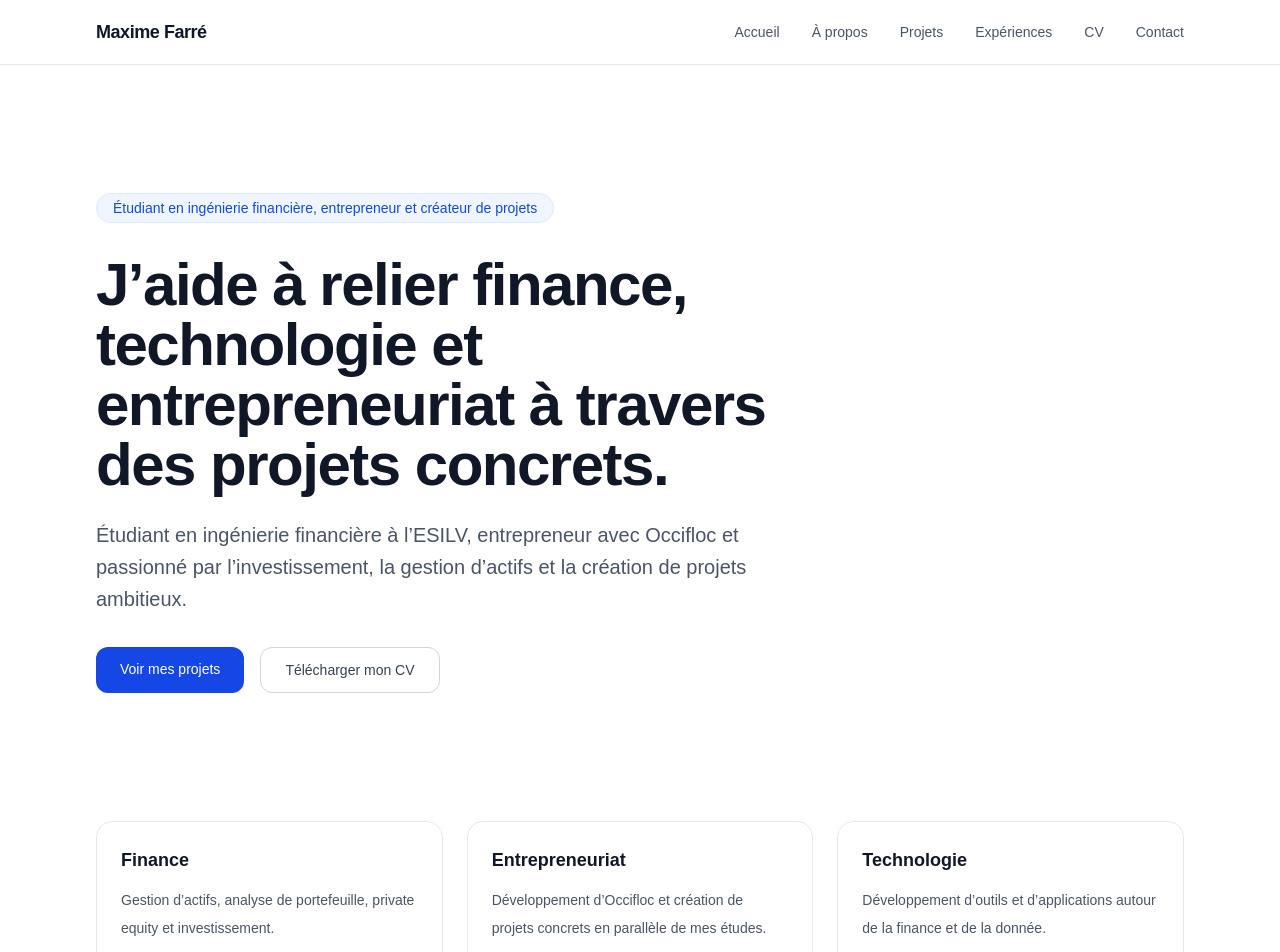
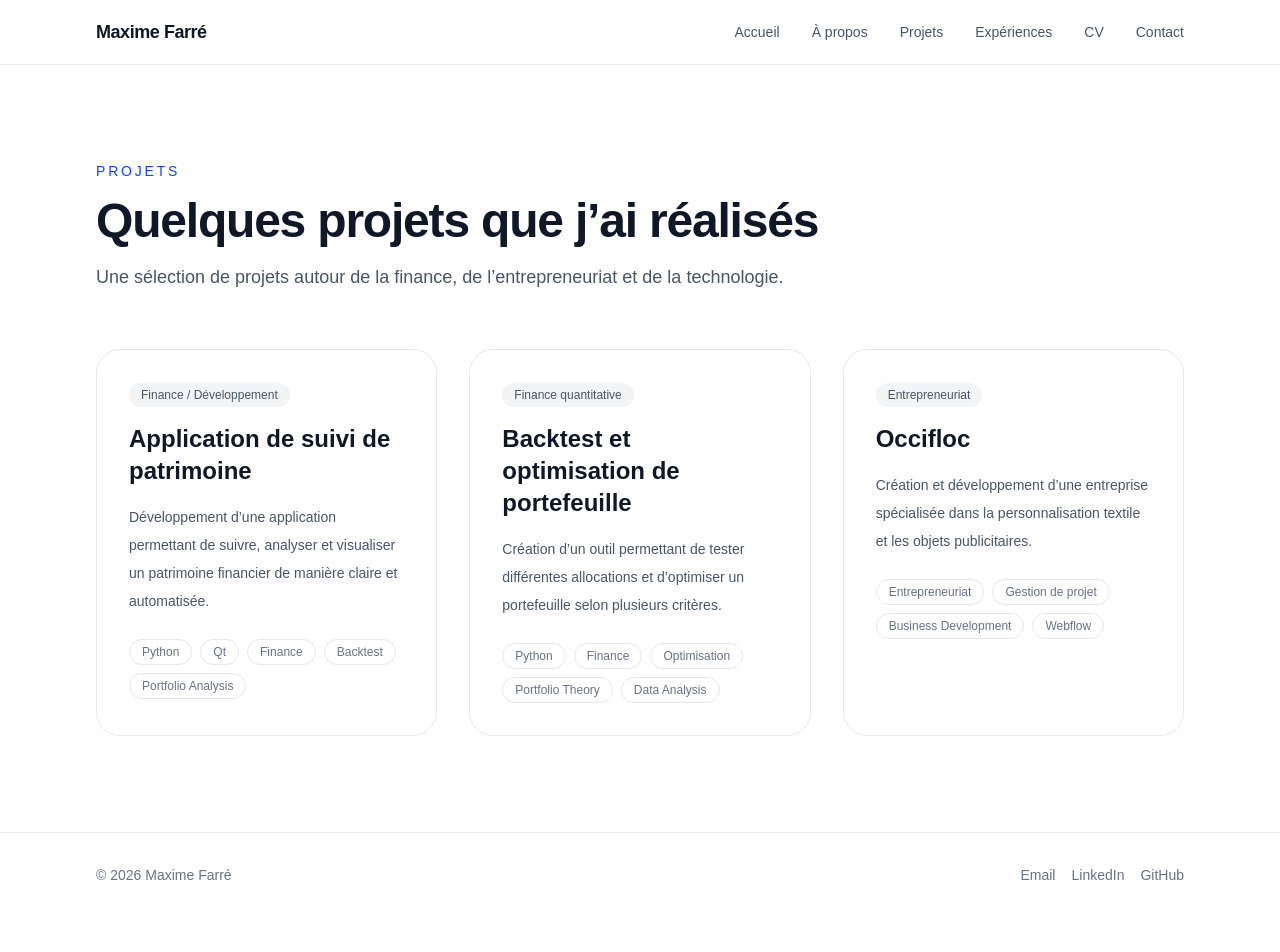
Before and after one commit to MaximeFARRE/Site_stage, a Next.js app: page / in a window 1280 px wide. Shown: the top 952 px of the page. After the commit the page ends 917 px from the top, so only its background shows below. Built offline with nearby package versions, Linux system fonts and the light colour scheme.

Commit message:
add dynamic project detail page

```diff
--- a/src/app/page.tsx
+++ b/src/app/page.tsx
@@ -1,49 +1,60 @@
+import Link from "next/link";
+
 import Container from "@/components/layout/container";
-import Hero from "@/components/home/hero";
+import { projects } from "@/data/projects";
 
-export default function HomePage() {
+export default function ProjectsPage() {
   return (
-    <>
-      <Hero />
+    <section className="py-24">
+      <Container>
+        <div className="mb-14 max-w-3xl space-y-4">
+          <p className="text-sm font-medium uppercase tracking-[0.2em] text-blue-700">
+            Projets
+          </p>
 
-      <section className="pb-24">
-        <Container className="max-w-4xl">
-          <div className="grid gap-6 md:grid-cols-3">
-            <div className="rounded-2xl border border-gray-200 bg-white p-6">
-              <h2 className="mb-3 text-lg font-semibold text-gray-900">
-                Finance
-              </h2>
+          <h1 className="text-4xl font-bold tracking-tight text-gray-900 sm:text-5xl">
+            Quelques projets que j’ai réalisés
+          </h1>
 
-              <p className="text-sm leading-7 text-gray-600">
-                Gestion d’actifs, analyse de portefeuille, private equity et
-                investissement.
+          <p className="text-lg leading-8 text-gray-600">
+            Une sélection de projets autour de la finance, de
+            l’entrepreneuriat et de la technologie.
           </p>
         </div>
 
-            <div className="rounded-2xl border border-gray-200 bg-white p-6">
-              <h2 className="mb-3 text-lg font-semibold text-gray-900">
-                Entrepreneuriat
+        <div className="grid gap-8 md:grid-cols-2 xl:grid-cols-3">
+          {projects.map((project) => (
+            <Link
+              key={project.slug}
+              href={`/projets/${project.slug}`}
+              className="group rounded-3xl border border-gray-200 bg-white p-8 transition hover:-translate-y-1 hover:border-blue-200 hover:shadow-lg"
+            >
+              <div className="mb-4 inline-flex rounded-full bg-gray-100 px-3 py-1 text-xs font-medium text-gray-600">
+                {project.category}
+              </div>
+
+              <h2 className="mb-4 text-2xl font-semibold text-gray-900 transition group-hover:text-blue-700">
+                {project.title}
               </h2>
 
-              <p className="text-sm leading-7 text-gray-600">
-                Développement d’Occifloc et création de projets concrets en
-                parallèle de mes études.
+              <p className="mb-6 text-sm leading-7 text-gray-600">
+                {project.shortDescription}
               </p>
+
+              <div className="flex flex-wrap gap-2">
+                {project.technologies.map((technology) => (
+                  <span
+                    key={technology}
+                    className="rounded-full border border-gray-200 px-3 py-1 text-xs text-gray-500"
+                  >
+                    {technology}
+                  </span>
+                ))}
               </div>
-
-            <div className="rounded-2xl border border-gray-200 bg-white p-6">
-              <h2 className="mb-3 text-lg font-semibold text-gray-900">
-                Technologie
-              </h2>
-
-              <p className="text-sm leading-7 text-gray-600">
-                Développement d’outils et d’applications autour de la finance et
-                de la donnée.
-              </p>
-            </div>
+            </Link>
+          ))}
         </div>
       </Container>
     </section>
-    </>
   );
 }
--- a/src/app/projets/page.tsx
+++ b/src/app/projets/page.tsx
@@ -1,58 +1,57 @@
-import Link from "next/link";
+import { notFound } from "next/navigation";
 
 import Container from "@/components/layout/container";
 import { projects } from "@/data/projects";
 
-export default function ProjectsPage() {
+type ProjectPageProps = {
+  params: {
+    slug: string;
+  };
+};
+
+export default function ProjectPage({ params }: ProjectPageProps) {
+  const project = projects.find((item) => item.slug === params.slug);
+
+  if (!project) {
+    notFound();
+  }
+
   return (
     <section className="py-24">
-      <Container>
-        <div className="mb-14 max-w-3xl space-y-4">
-          <p className="text-sm font-medium uppercase tracking-[0.2em] text-blue-700">
-            Projets
-          </p>
+      <Container className="max-w-4xl">
+        <div className="space-y-8">
+          <div>
+            <p className="mb-4 text-sm font-medium uppercase tracking-[0.2em] text-blue-700">
+              {project.category}
+            </p>
 
-          <h1 className="text-4xl font-bold tracking-tight text-gray-900 sm:text-5xl">
-            Quelques projets que j’ai réalisés
-          </h1>
+            <h1 className="text-4xl font-bold tracking-tight text-gray-900 sm:text-5xl">
+              {project.title}
+            </h1>
+          </div>
 
-          <p className="text-lg leading-8 text-gray-600">
-            Une sélection de projets autour de la finance, de
-            l’entrepreneuriat et de la technologie.
-          </p>
-        </div>
+          <div className="rounded-3xl border border-gray-200 bg-white p-8 sm:p-10">
+            <p className="mb-8 whitespace-pre-line text-lg leading-8 text-gray-700">
+              {project.longDescription}
+            </p>
 
-        <div className="grid gap-8 md:grid-cols-2 xl:grid-cols-3">
-          {projects.map((project) => (
-            <Link
-              key={project.slug}
-              href={`/projets/${project.slug}`}
-              className="group rounded-3xl border border-gray-200 bg-white p-8 transition hover:-translate-y-1 hover:border-blue-200 hover:shadow-lg"
-            >
-              <div className="mb-4 inline-flex rounded-full bg-gray-100 px-3 py-1 text-xs font-medium text-gray-600">
-                {project.category}
-              </div>
-
-              <h2 className="mb-4 text-2xl font-semibold text-gray-900 transition group-hover:text-blue-700">
-                {project.title}
+            <div>
+              <h2 className="mb-4 text-lg font-semibold text-gray-900">
+                Technologies
               </h2>
 
-              <p className="mb-6 text-sm leading-7 text-gray-600">
-                {project.shortDescription}
-              </p>
-
-              <div className="flex flex-wrap gap-2">
+              <div className="flex flex-wrap gap-3">
                 {project.technologies.map((technology) => (
                   <span
                     key={technology}
-                    className="rounded-full border border-gray-200 px-3 py-1 text-xs text-gray-500"
+                    className="rounded-full bg-blue-50 px-4 py-2 text-sm font-medium text-blue-700"
                   >
                     {technology}
                   </span>
                 ))}
               </div>
-            </Link>
-          ))}
+            </div>
+          </div>
         </div>
       </Container>
     </section>
```
Lines whose indentation alone changed are shown as unchanged.
